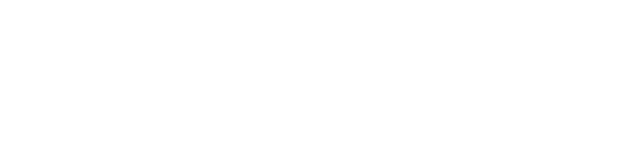
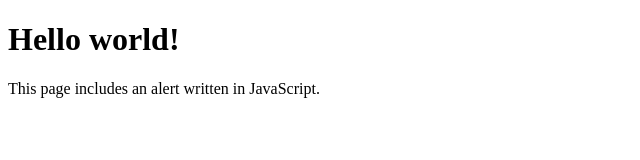
Before and after one commit to bibib/js_tutorial, a plain HTML site: page index.html in a window 1280 px wide. Shown: the whole page, without its empty margins (0-640 px from the left). Drawn offline with Linux system fonts and the light colour scheme.

Commit message:
Add an alert.

```diff
--- a/index.html
+++ b/index.html
@@ -4,8 +4,14 @@
   <meta charset="UTF-8">
   <meta name="viewport" content="width=device-width, initial-scale=1.0">
   <title>Learn enough JavaScript</title>
+
+  <script>
+    alert("hello, world!");
+  </script>
+
 </head>
 <body>
-
+  <h1>Hello world!</h1>
+  <p>This page includes an alert written in JavaScript.</p>
 </body>
 </html>
```
